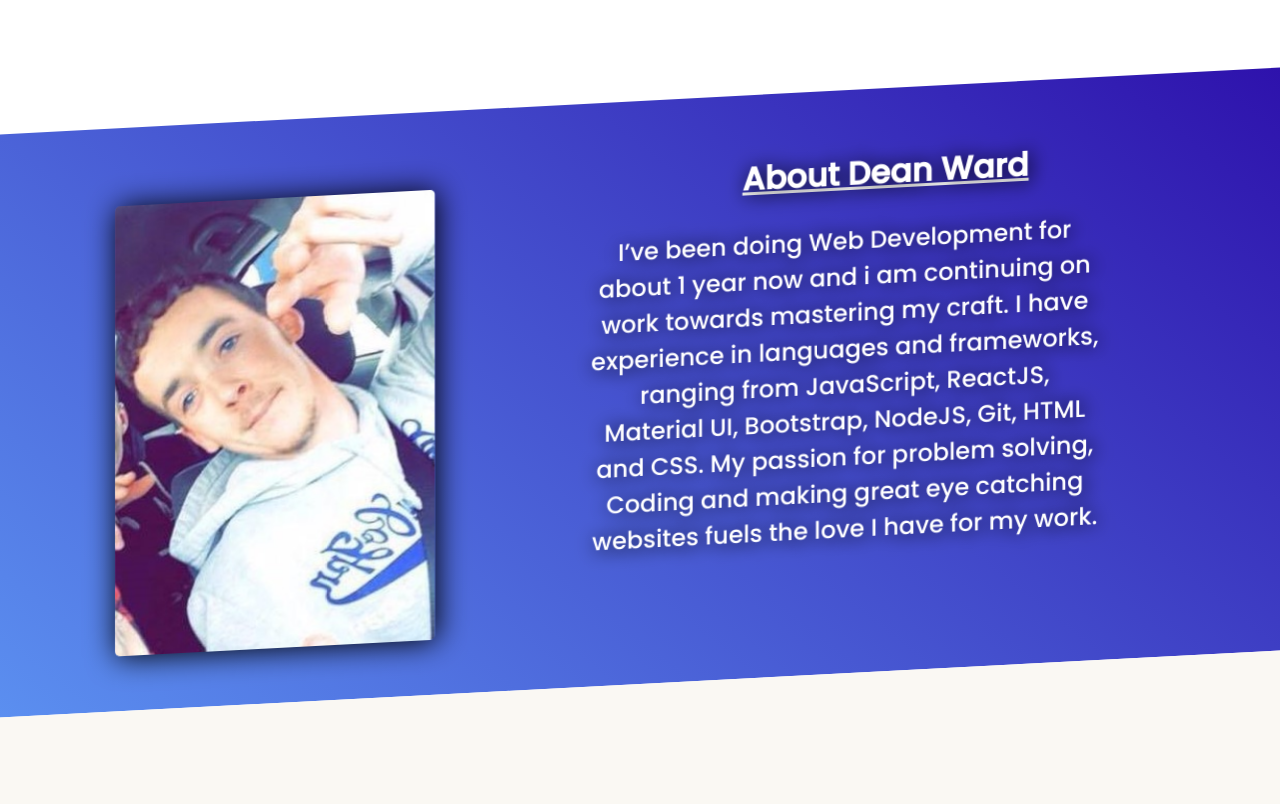
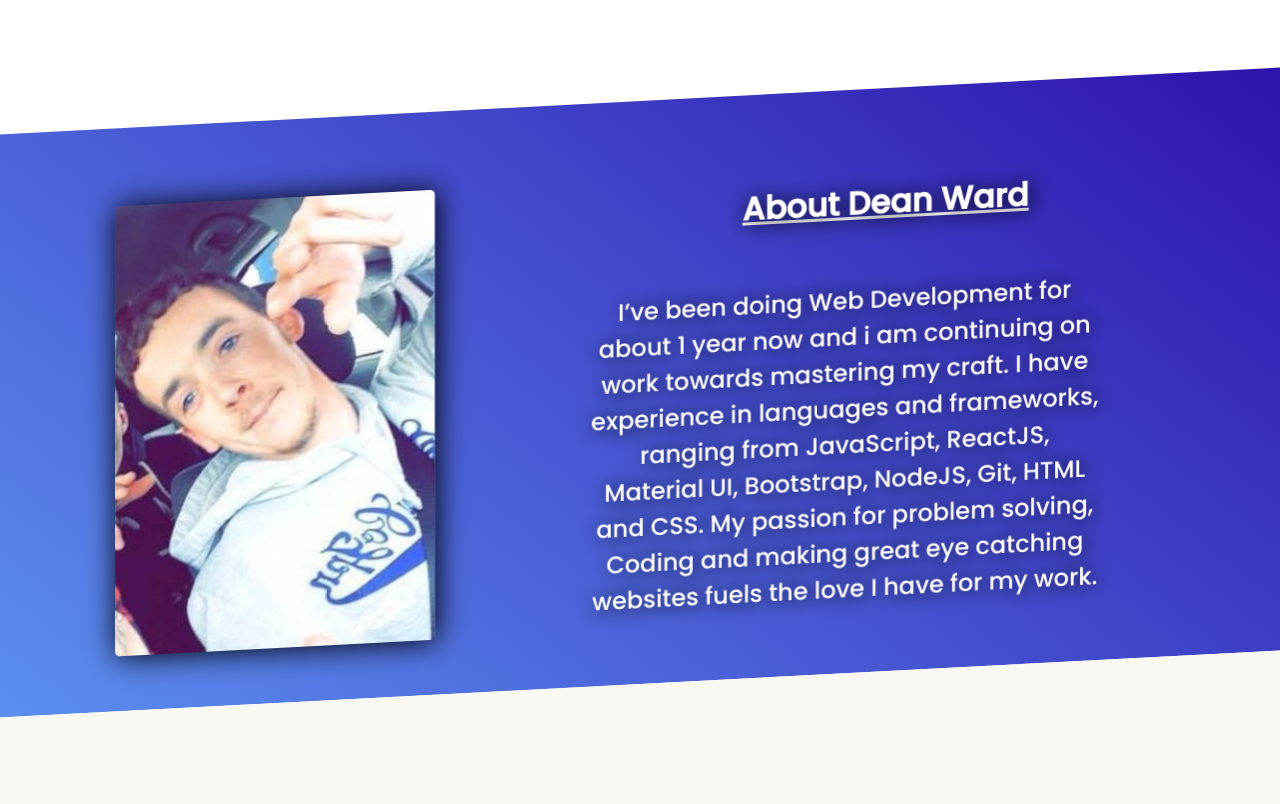
Before and after one commit to Deaano/another-portfolio, a React (Create React App) app: page / in a window 1280 px wide. Shown: the part 760-1564 px from the top of the page. Built offline with nearby package versions, Linux system fonts and the light colour scheme.

Commit message:
Chane Styling

```diff
--- a/src/compnents/About-container.css
+++ b/src/compnents/About-container.css
@@ -37,7 +37,7 @@
     width: 40vw;
     margin-left: 24vw;
     text-shadow: 2px 1px 20px black;
-    margin-top: 60px;
+    margin-top: 90px;
 }
 
 .about-me-paragraph{
@@ -46,7 +46,7 @@
     font-size: 1.5rem;
     margin-left: 12vw;
     line-height: 1.5;
-    margin-top: 25px;
+    margin-top: 55px;
     font-family: 'Poppins', sans-serif;
     color: white;
     text-align: center;
```
